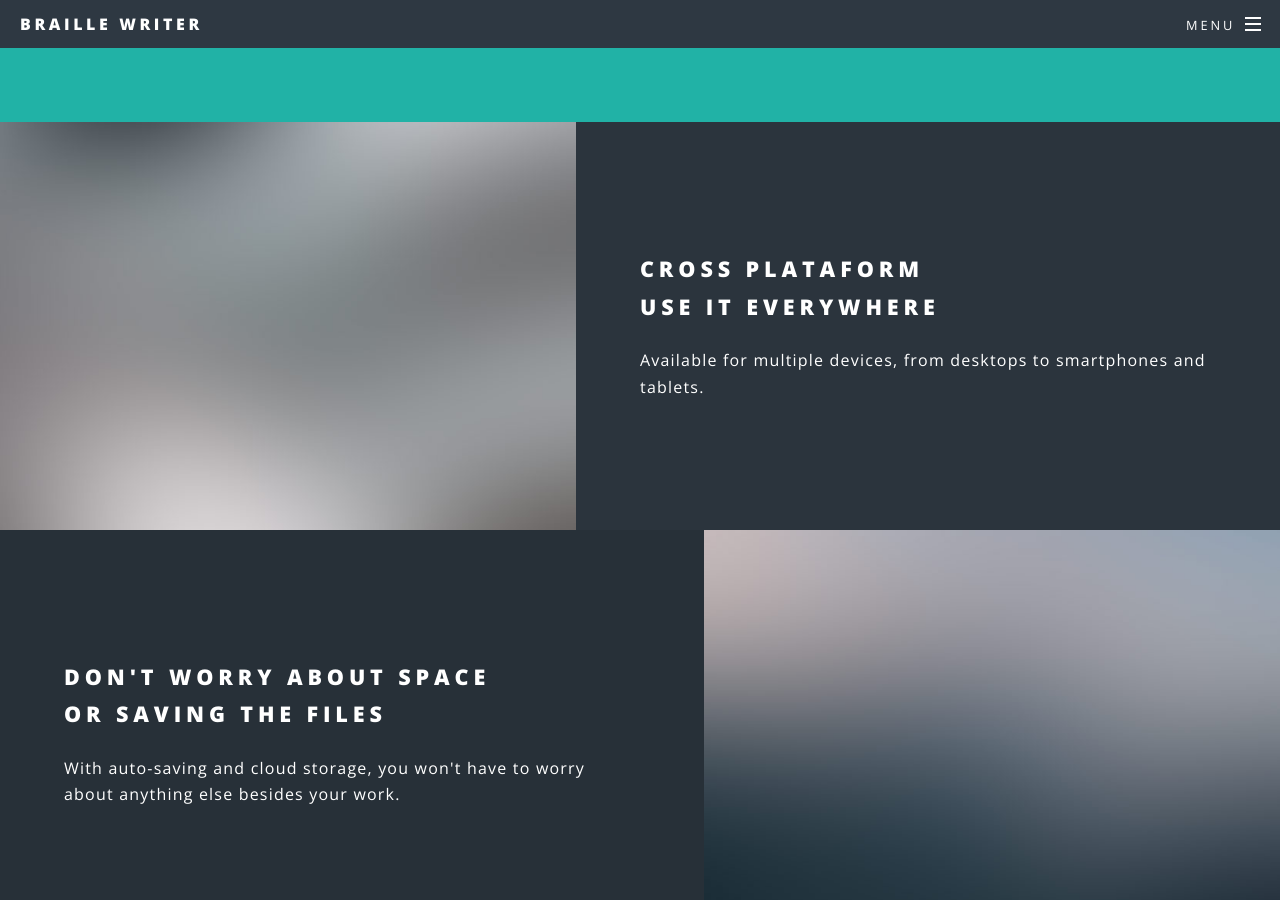
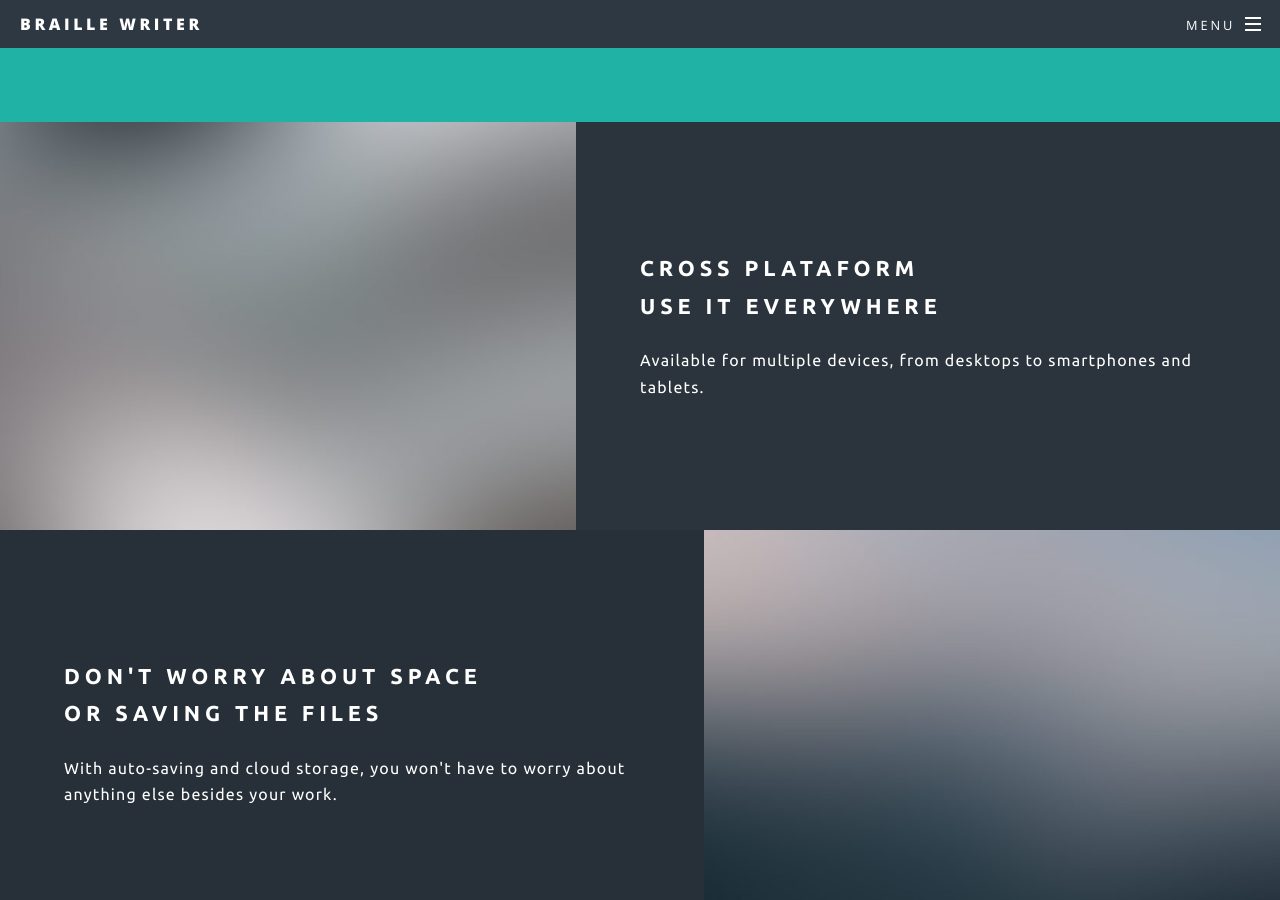
Before and after one commit to Rebecasarai/Braille-Writer, a Jekyll site: the page built from index.html, in a window 1280 px wide and 900 px high, scrolled down 1299 px. Built offline with Jekyll 4.4.1, drawn with Linux system fonts in a browser that asks for light colours.

Commit message:
Update main.scss

```diff
--- a/css/main.scss
+++ b/css/main.scss
@@ -211,7 +211,7 @@ $baseurl: '{{ site.baseurl }}/images';
 
 /* Section/Article */
 
-  	#one {
+  	#one, #two, #three {
 		font-family: _font(familyy);
 	}
 
```
